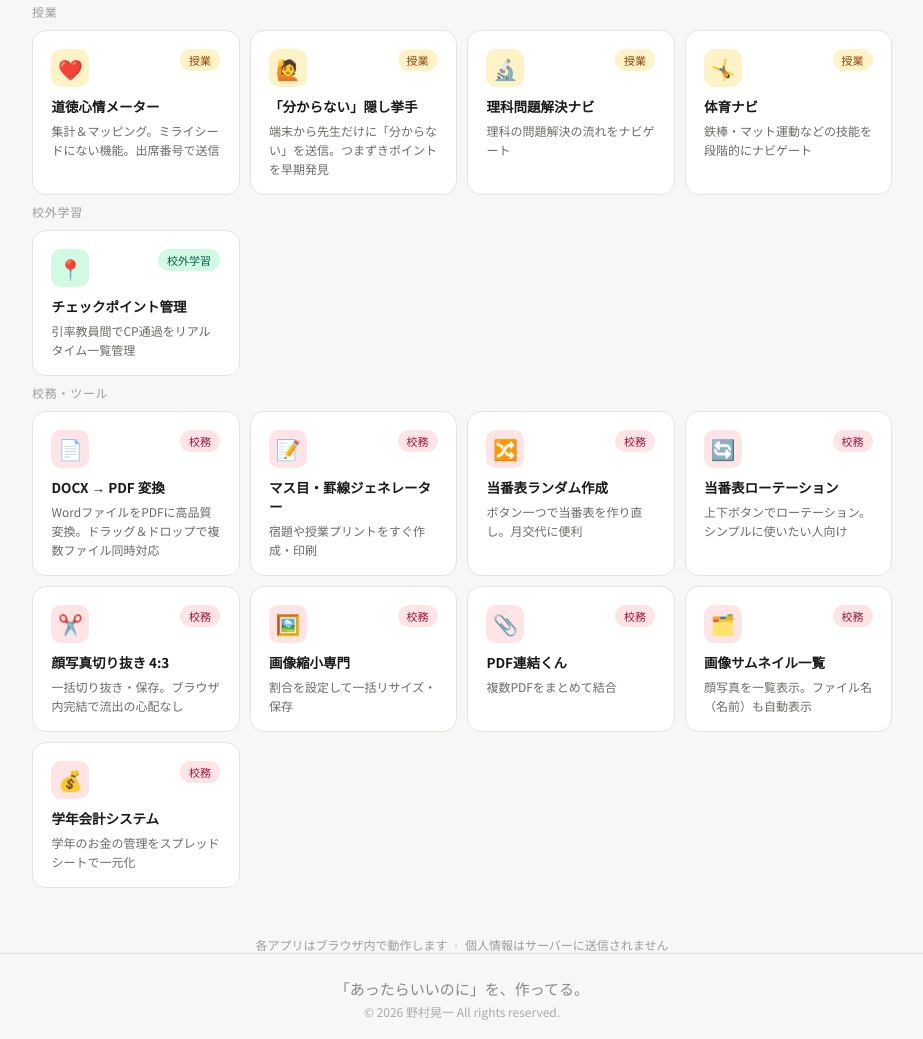
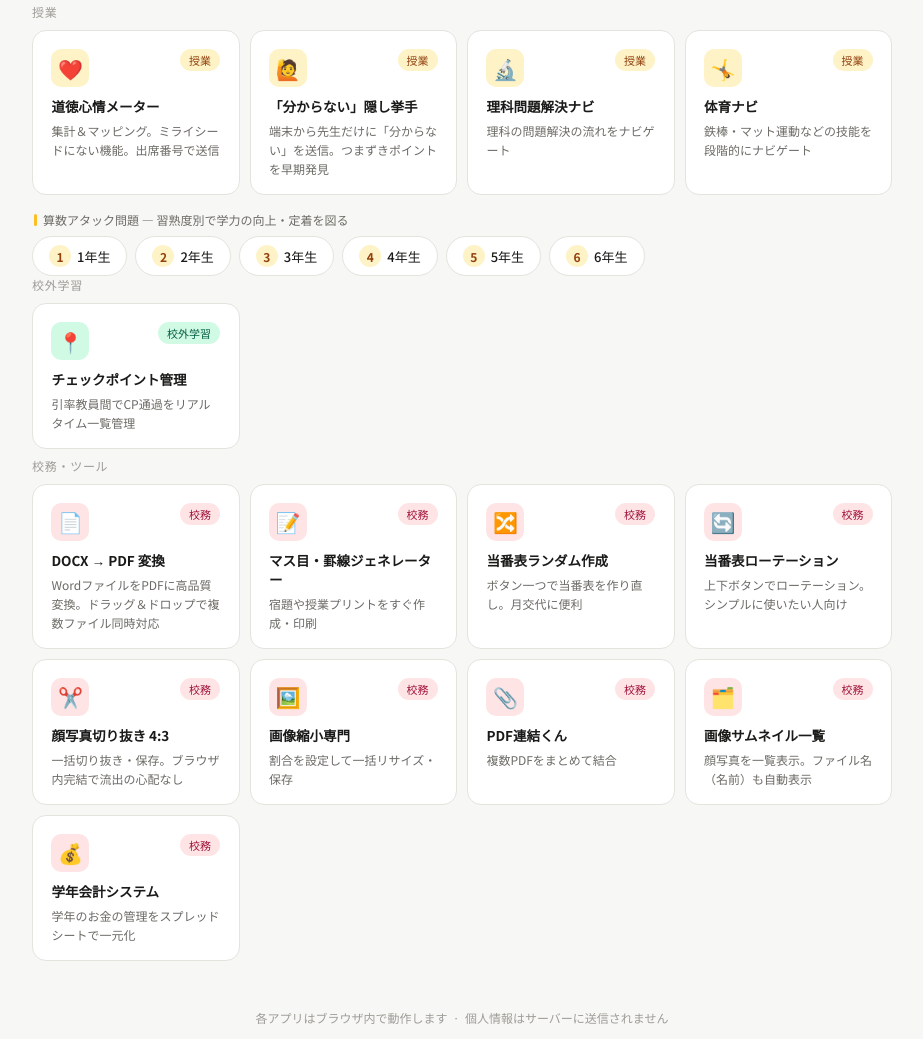
Before and after one commit to Kou-no1/apli_portal, a plain HTML site: page index.html in a window 1280 px wide. Shown: the part 933-1972 px from the top of the page, without its empty margins (178-1101 px from the left). Drawn offline with Linux system fonts and the light colour scheme.

Commit message:
Update index.html

```diff
--- a/index.html
+++ b/index.html
@@ -181,6 +181,66 @@
   .card.hidden { display: none; }
   .section-block.hidden { display: none; }
 
+  /* ── Sub section ── */
+  .sub-section { margin-top: 1rem; }
+  .sub-section-label {
+    font-size: 12px;
+    font-weight: 500;
+    color: var(--text-secondary);
+    margin-bottom: 8px;
+    padding-left: 2px;
+    display: flex;
+    align-items: center;
+    gap: 6px;
+  }
+  .sub-section-label::before {
+    content: '';
+    display: inline-block;
+    width: 3px;
+    height: 12px;
+    background: #fbbf24;
+    border-radius: 2px;
+  }
+  .grade-grid {
+    display: flex;
+    flex-wrap: wrap;
+    gap: 8px;
+  }
+  .grade-btn {
+    display: inline-flex;
+    align-items: center;
+    gap: 6px;
+    padding: 8px 16px;
+    background: var(--surface);
+    border: 1px solid var(--border);
+    border-radius: var(--radius-pill);
+    font-size: 13px;
+    font-weight: 500;
+    font-family: inherit;
+    color: var(--text-primary);
+    text-decoration: none;
+    transition: border-color 0.15s, box-shadow 0.15s, transform 0.1s;
+    white-space: nowrap;
+  }
+  .grade-btn:hover {
+    border-color: #fbbf24;
+    box-shadow: 0 2px 8px rgba(251,191,36,0.2);
+    transform: translateY(-1px);
+  }
+  .grade-btn .grade-num {
+    width: 22px;
+    height: 22px;
+    background: #fef3c7;
+    color: #92400e;
+    border-radius: 50%;
+    display: flex;
+    align-items: center;
+    justify-content: center;
+    font-size: 12px;
+    font-weight: 700;
+    flex-shrink: 0;
+  }
+
   /* ── Footer ── */
   .footer {
     text-align: center;
@@ -362,6 +422,19 @@
         <div class="card-desc">鉄棒・マット運動などの技能を段階的にナビゲート</div>
       </a>
     </div>
+
+    <!-- 小カテゴリ：算数アタック問題 -->
+    <div class="sub-section">
+      <div class="sub-section-label">算数アタック問題 — 習熟度別で学力の向上・定着を図る</div>
+      <div class="grade-grid">
+        <a class="grade-btn" href="https://kou-no1.github.io/math-portal-01/" target="_blank"><span class="grade-num">1</span>1年生</a>
+        <a class="grade-btn" href="https://kou-no1.github.io/math-portal-02/" target="_blank"><span class="grade-num">2</span>2年生</a>
+        <a class="grade-btn" href="https://kou-no1.github.io/math-portal-03/" target="_blank"><span class="grade-num">3</span>3年生</a>
+        <a class="grade-btn" href="https://kou-no1.github.io/math-portal-04/" target="_blank"><span class="grade-num">4</span>4年生</a>
+        <a class="grade-btn" href="https://kou-no1.github.io/math-portal-05/" target="_blank"><span class="grade-num">5</span>5年生</a>
+        <a class="grade-btn" href="https://kou-no1.github.io/math-portal-06/" target="_blank"><span class="grade-num">6</span>6年生</a>
+      </div>
+    </div>
   </div>
 
   <!-- 校外学習 -->
@@ -493,5 +566,4 @@
 </script>
 
 </body>
- <footer style="border-top: 0.5px solid #e0e0e0; padding: 1.5rem 0 1rem; text-align: center;"> <p style="font-size: 15px; color: #888; margin: 0 0 4px;">「あったらいいのに」を、作ってる。</p> <p style="font-size: 12px; color: #aaa; margin: 0;">© 2026 野村晃一 All rights reserved.</p> </footer>
 </html>
```
